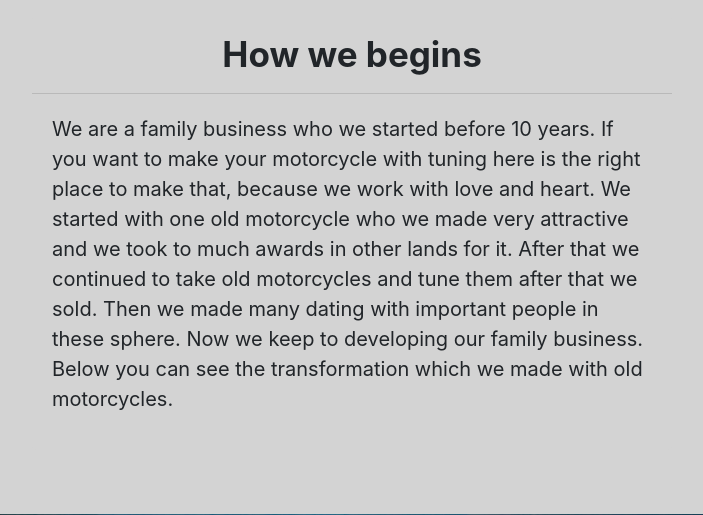
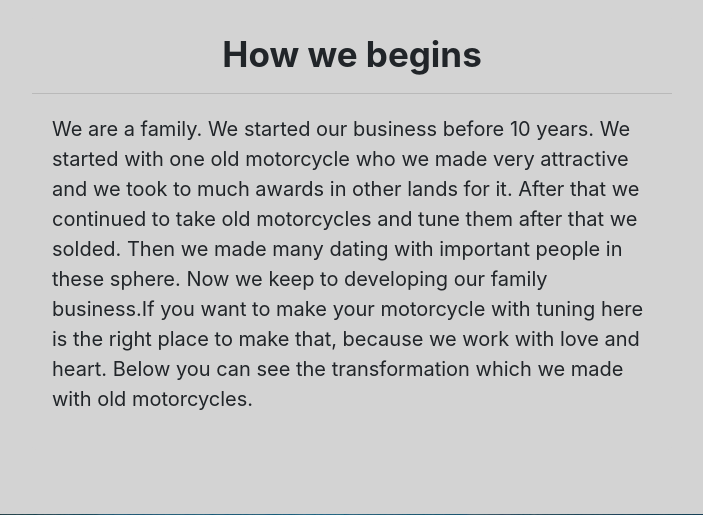
Before and after one commit to Elizabetaa/MotoTuning, a Spring Boot app: page /tuning/aboutUs in a window 1280 px wide. Shown: the part 64-579 px from the top of the page, without its empty margins (288-991 px from the left). Run offline with Spring Boot 4, Linux system fonts and the light colour scheme; some of the project's set-up classes (security, data sources, template engines, error pages and the like) are left out, and stand-ins take their place; some libraries are stand-ins or nearby versions.

Commit message:
creating about us page

```diff
--- /dev/null
+++ b/src/main/java/com/example/demo/model/binding/UserSignInBinfingModel.java
@@ -0,0 +1,4 @@
+package com.example.demo.model.binding;
+
+public class UserSignInBinfingModel {
+}
--- a/src/main/resources/templates/aboutUs.html
+++ b/src/main/resources/templates/aboutUs.html
@@ -16,18 +16,12 @@
     </div>
     <div class="card-body">
         <blockquote class="blockquote mb-0">
-            <p>We are a family business who we started before 10 years.
-                If you want to make your motorcycle with tuning here is the right place to make that, because we work
-                with love and
-                heart.
-                We started with one old motorcycle who we made very attractive and we took to much awards in other lands
-                for it.
-                After that we continued to take old motorcycles and tune them after that we sold. Then we made many
-                dating with
-                important people in these sphere.
-                Now we keep to developing our family business. Below you can see the transformation which we made with
-                old
-                motorcycles.</p>
+            <p>We are a family. We started  our business before 10 years.
+                We started with one old motorcycle who we made very attractive and we took to much awards in other lands for it.
+                After that we continued to take old motorcycles and tune them after that we solded. Then we made many dating with important people in these sphere.
+                Now we keep to developing our family business.If you want to make your motorcycle with tuning here is the right place to make that,
+                because we work with love and heart.
+                Below you can see the transformation which we made with old motorcycles. </p>
         </blockquote>
     </div>
 </div>
--- a/src/main/resources/templates/fragments/navbar.html
+++ b/src/main/resources/templates/fragments/navbar.html
@@ -6,8 +6,8 @@
 <nav th:fragment="navbar">
     <ul id="ulNavBar">
         <li style="float:left"><a href="/">Home</a></li>
-        <li><a sec:authorize="!isAuthenticated()" href="/users/register">Register</a></li>
-        <li><a sec:authorize="!isAuthenticated()" href="/users/signIn">Sign in</a></li>
+        <li sec:authorize="!isAuthenticated()"><a href="/users/register">Register</a></li>
+        <li sec:authorize="!isAuthenticated()"><a href="/users/signIn">Sign in</a></li>
         <li sec:authorize="isAuthenticated()">
             <form th:action="@{/signOut}" method="POST">
                 <button id="signOnt" type="submit"> Sign out</button>
```
Also changed, not shown: src/main/resources/templates/signIn.html (+2 -5 lines).
